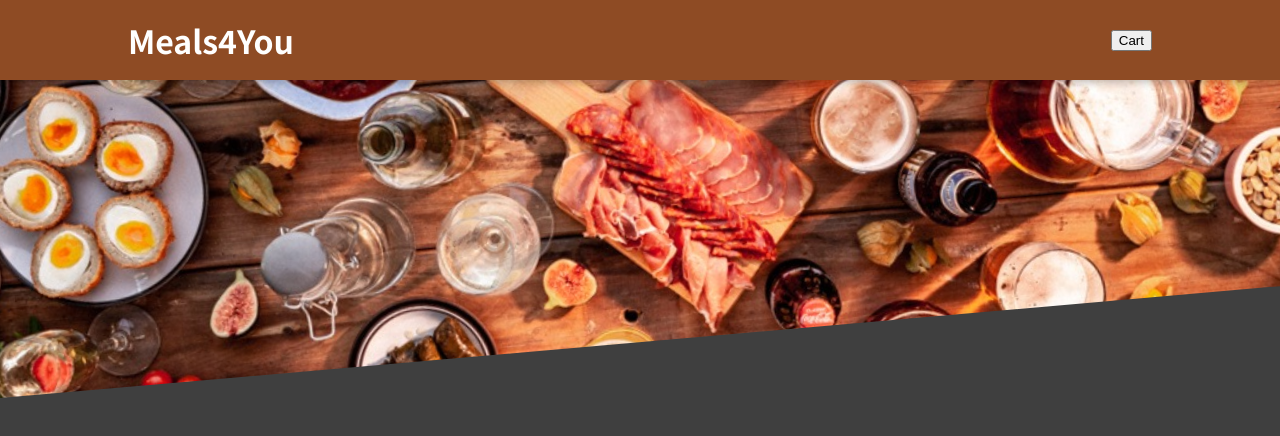
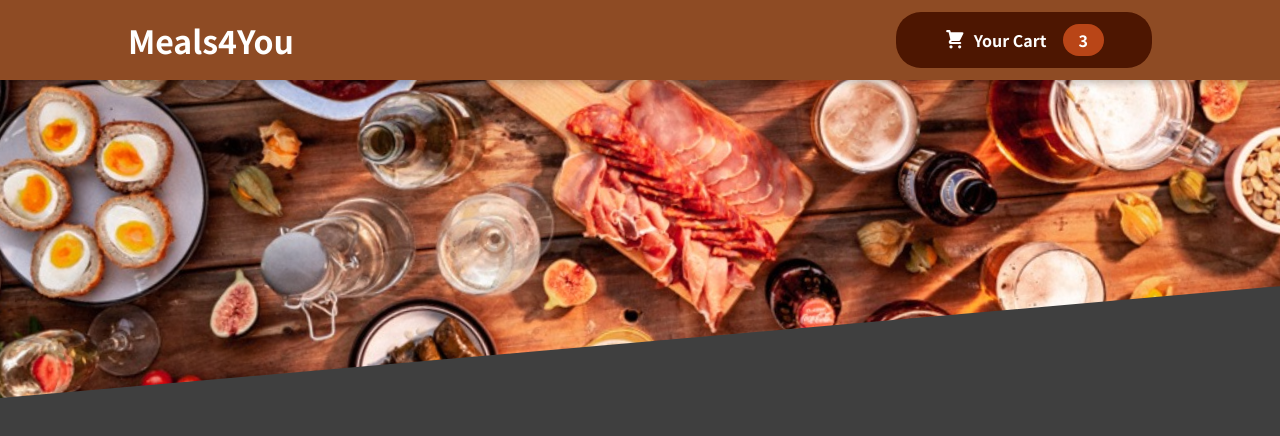
Before and after one commit to brettl1991/food-order-app, a React (Create React App) app: page / in a window 1280 px wide. Shown: the top 436 px of the page. Built offline with nearby package versions, Linux system fonts and the light colour scheme.

Commit message:
feat: create CartIcon and HeaderCartButton component and add styles

```diff
--- /dev/null
+++ b/src/components/Cart/CartIcon.js
@@ -0,0 +1,13 @@
+const CartIcon = () => {
+  return (
+    <svg
+      xmlns="http://www.w3.org/2000/svg"
+      viewBox="0 0 20 20"
+      fill="currentColor"
+    >
+      <path d="M3 1a1 1 0 000 2h1.22l.305 1.222a.997.997 0 00.01.042l1.358 5.43-.893.892C3.74 11.846 4.632 14 6.414 14H15a1 1 0 000-2H6.414l1-1H14a1 1 0 00.894-.553l3-6A1 1 0 0017 3H6.28l-.31-1.243A1 1 0 005 1H3zM16 16.5a1.5 1.5 0 11-3 0 1.5 1.5 0 013 0zM6.5 18a1.5 1.5 0 100-3 1.5 1.5 0 000 3z" />
+    </svg>
+  );
+};
+
+export default CartIcon;
--- a/src/components/Layout/Header.js
+++ b/src/components/Layout/Header.js
@@ -3,13 +3,14 @@
 import mealsImage from "../../assets/meals.jpg";
 
 import styled from "styled-components";
+import HeaderCartButton from "./HeaderCartButton";
 
-const Header = () => {
+const Header = (props) => {
   return (
     <>
       <HeaderStyle>
         <h1>Meals4You</h1>
-        <button>Cart</button>
+        <HeaderCartButton />
       </HeaderStyle>
       <ImageContainerStyle>
         <img src={mealsImage} alt="A table full of delicious food!" />
--- /dev/null
+++ b/src/components/Layout/HeaderCartButton.js
@@ -0,0 +1,77 @@
+import React from "react";
+import CartIcon from "../Cart/CartIcon";
+import styled from "styled-components";
+
+const HeaderCartButton = (props) => {
+  return (
+    <ButtonStyle>
+      <CartIconStyle>
+        <CartIcon />
+      </CartIconStyle>
+      <span>Your Cart</span>
+      <BadgeStyle>3</BadgeStyle>
+    </ButtonStyle>
+  );
+};
+
+export default HeaderCartButton;
+
+const ButtonStyle = styled.button`
+  cursor: pointer;
+  font: inherit;
+  border: none;
+  background-color: #4d1601;
+  color: white;
+  padding: 0.75rem 3rem;
+  display: flex;
+  justify-content: space-around;
+  align-items: center;
+  border-radius: 25px;
+  font-weight: bold;
+
+  &:hover,
+  &:active {
+    background-color: #2c0d00;
+  }
+`;
+
+const CartIconStyle = styled.span`
+  width: 1.35rem;
+  height: 1.35rem;
+  margin-right: 0.5rem;
+`;
+
+const BadgeStyle = styled.span`
+  background-color: #b94517;
+  padding: 0.25rem 1rem;
+  border-radius: 25px;
+  margin-left: 1rem;
+  font-weight: bold;
+
+  &:hover button,
+  &:active button {
+    background-color: #92320c;
+  }
+`;
+
+// .bump {
+//   animation: bump 300ms ease-out;
+// }
+
+// @keyframes bump {
+//   0% {
+//     transform: scale(1);
+//   }
+//   10% {
+//     transform: scale(0.9);
+//   }
+//   30% {
+//     transform: scale(1.1);
+//   }
+//   50% {
+//     transform: scale(1.15);
+//   }
+//   100% {
+//     transform: scale(1);
+//   }
+// }
```
